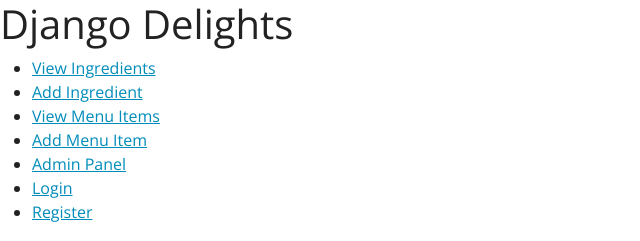
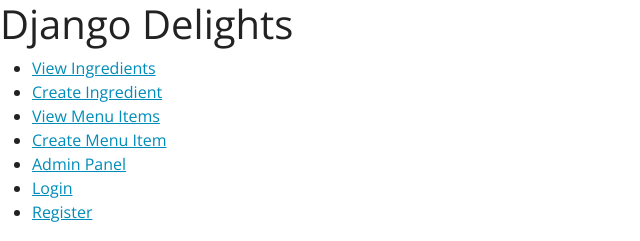
Before and after one commit to juliaberning/django-delights, a Django app: page / in a window 1280 px wide. Shown: the top 241 px of the page, without its empty margins (0-640 px from the left). Run offline with Django 5.2, Linux system fonts and the light colour scheme; some libraries are stand-ins or nearby versions.

Commit message:
fix: interchange "add" with "create"

```diff
--- a/restaurant/templates/base.html
+++ b/restaurant/templates/base.html
@@ -13,11 +13,11 @@
         <nav>
             <ul>
                 <li><a href="{% url 'ingredient_list' %}">View Ingredients</a></li>
-                <li><a href="{% url 'add_ingredient' %}">Add Ingredient</a></li>
+                <li><a href="{% url 'create_ingredient' %}">Create Ingredient</a></li>
                 <li><a href="{% url 'menu_item_list' %}">View Menu Items</a></li>
-                <li><a href="{% url 'add_menu_item' %}">Add Menu Item</a></li>
+                <li><a href="{% url 'create_menu_item' %}">Create Menu Item</a></li>
                 {% comment %} <li><a href="{% url 'purchase_list' %}">View Purchases</a></li>
-                <li><a href="{% url 'add_purchase' %}">Record Purchase</a></li> {% endcomment %}
+                <li><a href="{% url 'create_purchase' %}">Record Purchase</a></li> {% endcomment %}
                 <li><a href="{% url 'admin:index' %}">Admin Panel</a></li>
                 {% if user.is_authenticated %}
                 <li><a href="{% url 'logout' %}">Logout</a></li>
--- a/restaurant/templates/restaurant/ingredient_form.html
+++ b/restaurant/templates/restaurant/ingredient_form.html
@@ -1,11 +1,11 @@
 {% extends 'base.html' %}
 {% load crispy_forms_tags %}
 
-{% block title %}Add Ingredient{% endblock %}
+{% block title %}Create Ingredient{% endblock %}
 
 {% block content %}
 <div class="container mt-4">
-    <h1 class="mb-4">Add Ingredient</h1>
+    <h1 class="mb-4">Create Ingredient</h1>
     <form method="post">
         {% csrf_token %}
         {{ form|crispy }}
--- a/restaurant/templates/restaurant/ingredient_list.html
+++ b/restaurant/templates/restaurant/ingredient_list.html
@@ -27,10 +27,10 @@
     </table>
     <p>Total Cost: ${{ inventory_value }}</p>
     {% else %}
-        <p class="text-muted">No ingredients available. <a href="{% url 'add_ingredient' %}">Add some!</a></p>
+        <p class="text-muted">No ingredients available. <a href="{% url 'create_ingredient' %}">Create some!</a></p>
     {% endif %}
 
 
-    <a href="{% url 'add_ingredient' %}" class="btn btn-primary mt-3">Add Ingredient</a>
+    <a href="{% url 'create_ingredient' %}" class="btn btn-primary mt-3">Create Ingredient</a>
 </div>
 {% endblock %}
--- a/restaurant/templates/restaurant/menu_item_form.html
+++ b/restaurant/templates/restaurant/menu_item_form.html
@@ -1,11 +1,11 @@
 {% extends 'base.html' %}
 {% load crispy_forms_tags %}
 
-{% block title %}Add MenuItem{% endblock %}
+{% block title %}Create Menu Item{% endblock %}
 
 {% block content %}
 <div class="container mt-4">
-    <h1 class="mb-4">Add Menu Item</h1>
+    <h1 class="mb-4">Create Menu Item</h1>
     <form method="post">
         {% csrf_token %}
         {{ form|crispy }}
--- a/restaurant/templates/restaurant/menu_item_list.html
+++ b/restaurant/templates/restaurant/menu_item_list.html
@@ -24,9 +24,9 @@
         </body>
     </table>
     {% else %}
-        <p class="text-muted">No menu items available. <a href="{% url 'add_ingredient' %}">Add some!</a></p>
+        <p class="text-muted">No menu items available. <a href="{% url 'create_ingredient' %}">Create some!</a></p>
     {% endif %}
 
-    <a href="{% url 'add_menu_item' %}" class="btn btn-primary mt-3">Add Menu Item</a>
+    <a href="{% url 'create_menu_item' %}" class="btn btn-primary mt-3">Create Menu Item</a>
 </div>
 {% endblock %}
--- a/restaurant/urls.py
+++ b/restaurant/urls.py
@@ -7,7 +7,7 @@
     path("logout/", views.logoutUser, name="logout"),
     path("register/", views.registerPage, name="register"),
     path('ingredients/', views.ingredient_list, name='ingredient_list'),
-    path('ingredients/add/', views.add_ingredient, name='add_ingredient'),
+    path('create-ingredient/', views.create_ingredient, name='create_ingredient'),
     path('menu/', views.menu_item_list, name='menu_item_list'),
-    path('menu/add/', views.add_menu_item, name='add_menu_item'),
+    path('create-menu-item/', views.create_menu_item, name='create_menu_item'),
 ]
--- a/restaurant/views.py
+++ b/restaurant/views.py
@@ -65,7 +65,7 @@
     return render(request, 'restaurant/ingredient_list.html', context)
 
 @login_required(login_url='login')
-def add_ingredient(request):
+def create_ingredient(request):
     if request.method == 'POST':
         form = IngredientForm(request.POST)
         if form.is_valid():
@@ -86,7 +86,7 @@
     return render(request, 'restaurant/menu_item_list.html', {'menu_items': menu_items})
 
 @login_required(login_url='login')
-def add_menu_item(request):
+def create_menu_item(request):
     if request.method == 'POST':
         form = MenuItemForm(request.POST)
         if form.is_valid():
```
